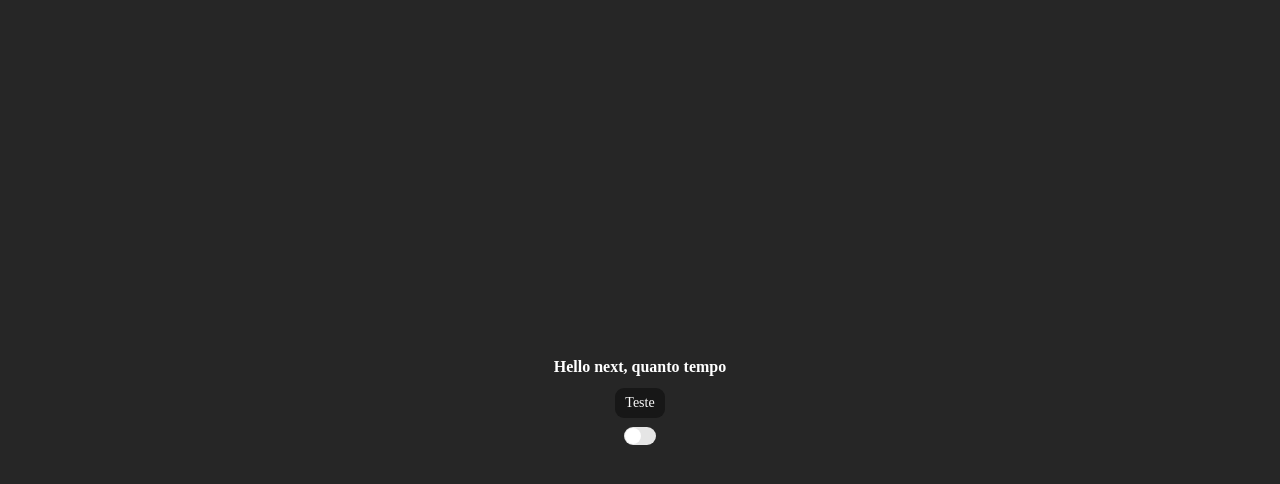
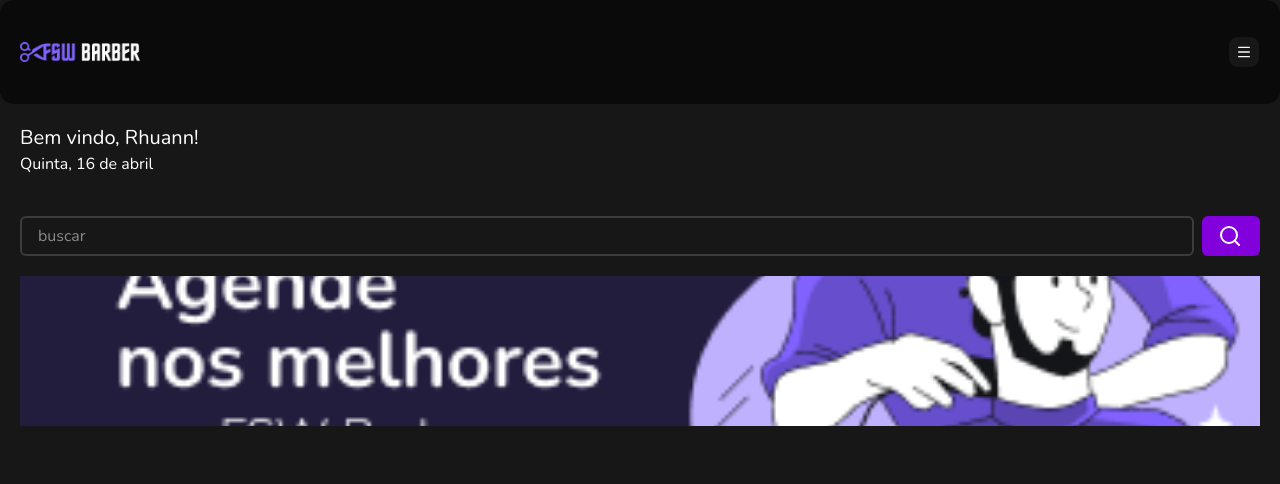
Before and after one commit to Rhuann01/Barber-shop, a Next.js app: page / in a window 1280 px wide. Shown: the top 484 px of the page. Built offline with nearby package versions, Linux system fonts and the light colour scheme.

Commit message:
feat: add header component and banner

```diff
--- /dev/null
+++ b/app/_components/ui/card.tsx
@@ -0,0 +1,103 @@
+import * as React from "react";
+
+import { cn } from "@/app/_lib/utils";
+
+function Card({
+  className,
+  size = "default",
+  ...props
+}: React.ComponentProps<"div"> & { size?: "default" | "sm" }) {
+  return (
+    <div
+      data-slot="card"
+      data-size={size}
+      className={cn(
+        "group/card flex flex-col gap-4 overflow-hidden rounded-xl bg-card py-4 text-sm text-card-foreground ring-1 ring-foreground/10 has-data-[slot=card-footer]:pb-0 has-[>img:first-child]:pt-0 data-[size=sm]:gap-3 data-[size=sm]:py-3 data-[size=sm]:has-data-[slot=card-footer]:pb-0 *:[img:first-child]:rounded-t-xl *:[img:last-child]:rounded-b-xl",
+        className,
+      )}
+      {...props}
+    />
+  );
+}
+
+function CardHeader({ className, ...props }: React.ComponentProps<"div">) {
+  return (
+    <div
+      data-slot="card-header"
+      className={cn(
+        "group/card-header @container/card-header grid auto-rows-min items-start gap-1 rounded-t-xl px-4 group-data-[size=sm]/card:px-3 has-data-[slot=card-action]:grid-cols-[1fr_auto] has-data-[slot=card-description]:grid-rows-[auto_auto] [.border-b]:pb-4 group-data-[size=sm]/card:[.border-b]:pb-3",
+        className,
+      )}
+      {...props}
+    />
+  );
+}
+
+function CardTitle({ className, ...props }: React.ComponentProps<"div">) {
+  return (
+    <div
+      data-slot="card-title"
+      className={cn(
+        "font-heading text-base leading-snug font-medium group-data-[size=sm]/card:text-sm",
+        className,
+      )}
+      {...props}
+    />
+  );
+}
+
+function CardDescription({ className, ...props }: React.ComponentProps<"div">) {
+  return (
+    <div
+      data-slot="card-description"
+      className={cn("text-sm text-muted-foreground", className)}
+      {...props}
+    />
+  );
+}
+
+function CardAction({ className, ...props }: React.ComponentProps<"div">) {
+  return (
+    <div
+      data-slot="card-action"
+      className={cn(
+        "col-start-2 row-span-2 row-start-1 self-start justify-self-end",
+        className,
+      )}
+      {...props}
+    />
+  );
+}
+
+function CardContent({ className, ...props }: React.ComponentProps<"div">) {
+  return (
+    <div
+      data-slot="card-content"
+      className={cn("px-4 group-data-[size=sm]/card:px-3", className)}
+      {...props}
+    />
+  );
+}
+
+function CardFooter({ className, ...props }: React.ComponentProps<"div">) {
+  return (
+    <div
+      data-slot="card-footer"
+      className={cn(
+        "flex items-center rounded-b-xl border-t bg-muted/50 p-4 group-data-[size=sm]/card:p-3",
+        className,
+      )}
+      {...props}
+    />
+  );
+}
+
+export {
+  Card,
+  CardHeader,
+  CardFooter,
+  CardTitle,
+  CardAction,
+  CardDescription,
+  CardContent,
+};
--- /dev/null
+++ b/app/_components/ui/header.tsx
@@ -0,0 +1,17 @@
+import { Card, CardContent } from "./card";
+import Image from "next/image";
+import { Button } from "./button";
+import { MenuIcon } from "lucide-react";
+
+export default function Header() {
+  return (
+    <Card className=" bg-neutral-950">
+      <CardContent className=" flex items-center justify-between p-5">
+        <Image alt="Logo" src="/Logo.png" width={120} height={18} />
+        <Button size="icon">
+          <MenuIcon />
+        </Button>
+      </CardContent>
+    </Card>
+  );
+}
--- /dev/null
+++ b/app/_components/ui/input.tsx
@@ -0,0 +1,19 @@
+import * as React from "react";
+
+import { cn } from "@/app/_lib/utils";
+
+function Input({ className, type, ...props }: React.ComponentProps<"input">) {
+  return (
+    <input
+      type={type}
+      data-slot="input"
+      className={cn(
+        "h-8 w-full min-w-0 rounded-lg border border-input bg-transparent px-2.5 py-1 text-base transition-colors outline-none file:inline-flex file:h-6 file:border-0 file:bg-transparent file:text-sm file:font-medium file:text-foreground placeholder:text-muted-foreground focus-visible:border-ring focus-visible:ring-3 focus-visible:ring-ring/50 disabled:pointer-events-none disabled:cursor-not-allowed disabled:bg-input/50 disabled:opacity-50 aria-invalid:border-destructive aria-invalid:ring-3 aria-invalid:ring-destructive/20 md:text-sm dark:bg-input/30 dark:disabled:bg-input/80 dark:aria-invalid:border-destructive/50 dark:aria-invalid:ring-destructive/40",
+        className,
+      )}
+      {...props}
+    />
+  );
+}
+
+export { Input };
--- a/app/globals.css
+++ b/app/globals.css
@@ -1,6 +1,13 @@
+@import url('https://fonts.googleapis.com/css2?family=Nunito:ital,wght@0,200..1000;1,200..1000&display=swap');
 @import "tailwindcss";
 @import "tw-animate-css";
 @import "shadcn/tailwind.css";
+
+
+body {
+    @apply bg-neutral-900;
+    font-family: Nunito, sans-serif;
+}
 
 @custom-variant dark (&:is(.dark *));
 
--- a/app/page.tsx
+++ b/app/page.tsx
@@ -1,12 +1,33 @@
-import {Button} from "./_components/ui/button"
-import { Switch } from "./_components/ui/switch"
+import { Search } from "lucide-react";
+import Header from "./_components/ui/header";
+import Image from "next/image";
 
-export default function Home(){
+export default function Home() {
   return (
-    <section className=" flex flex-col gap-2 items-center justify-center w-screen h-screen bg-neutral-800 text-white font-black ">
-      <h1 className="">Hello next, quanto tempo</h1>
-      <Button> Teste </Button>
-      <Switch />
+    <section className=" w-screen h-screen">
+      <Header />
+      <div className=" p-5 text-white">
+        <h1 className=" text-xl">Bem vindo, Rhuann!</h1>
+        <p>Quinta, 16 de abril</p>
+        <div className=" mt-10 flex items-center gap-2">
+          <input
+            type="text"
+            className="w-full h-10 px-4 py-2 rounded-sm border-2 border-white/16 "
+            placeholder="buscar"
+          />
+          <button className=" bg-purple-700 w-15 h-10 px-4 py-2 rounded-sm">
+            <Search />
+          </button>
+        </div>
+        <div className=" relative w-full h-37.5 mt-5">
+          <Image
+            alt="Banner da barbearia "
+            src="/Banner01.png"
+            fill
+            className=" object-cover"
+          />
+        </div>
+      </div>
     </section>
-  )
+  );
 }
```
Also changed, not shown: public/Banner01.png (added), public/Logo.png (added).
